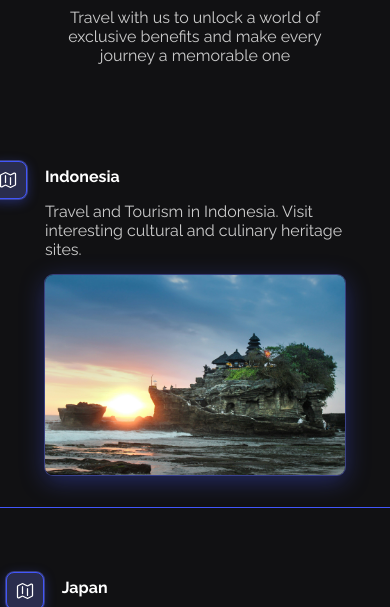
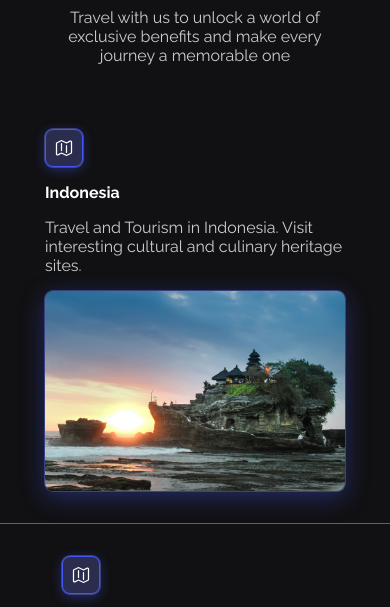
Before and after one commit to revou-fundamental-course/22-jul-24-goodgenerous, a plain HTML site: page index.html in a window 390 px wide. Shown: the part 2660-3267 px from the top of the page. Drawn offline with Linux system fonts and the light colour scheme.

Commit message:
Edit style.css

```diff
--- a/css/style.css
+++ b/css/style.css
@@ -479,4 +479,14 @@ footer {
   .headline h2 {
     font-size: 1.75em;
   }
+  .icon-package {
+    top: 0;
+    right: 0;
+  }
+  .container-package h1 {
+    margin-top: 1em;
+  }
+  .content-3 {
+    padding: 5%;
+  }
 }
```
